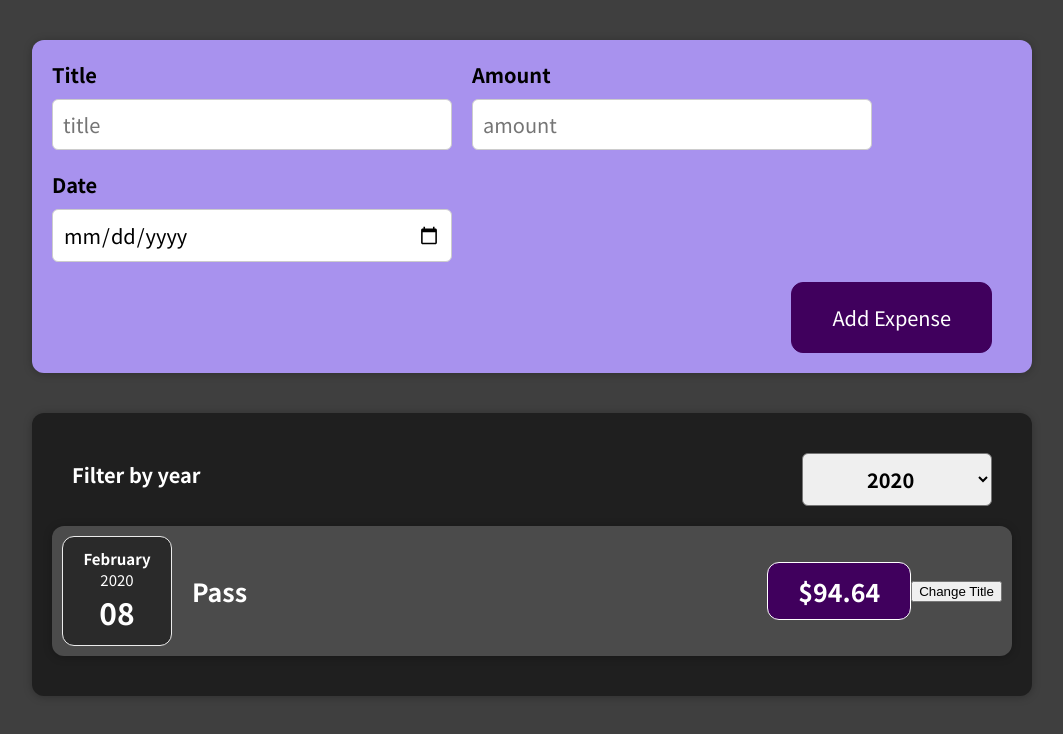
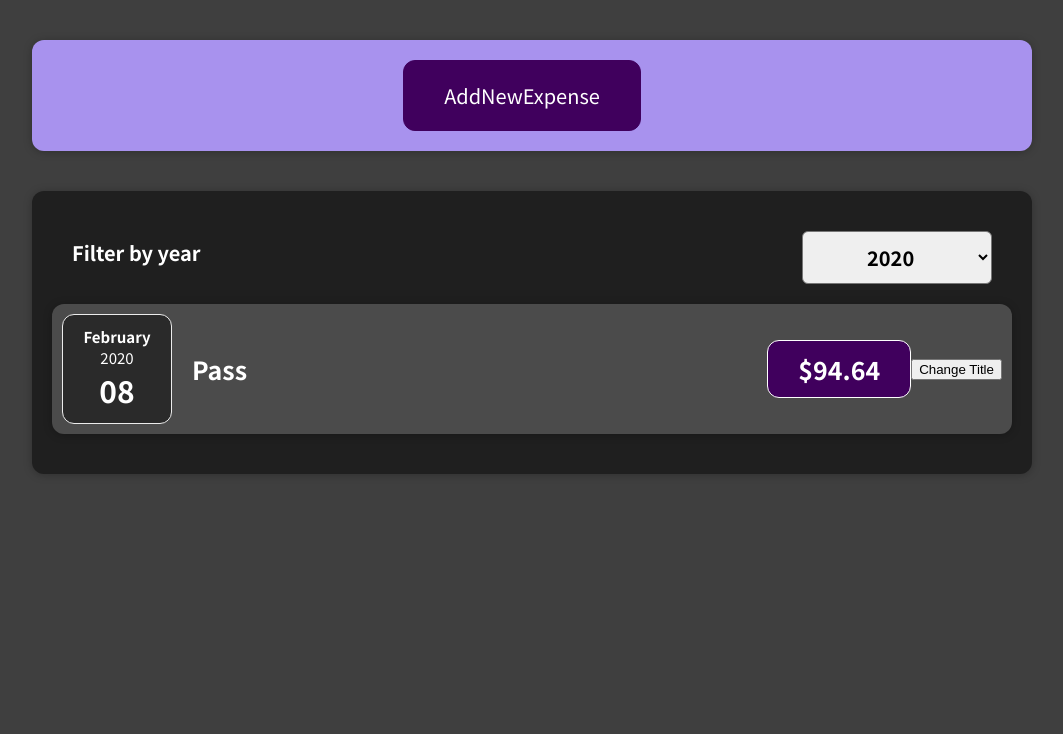
Before and after one commit to AksenovKirill/react-complete-guide, a React (Create React App) app: page / in a window 1280 px wide. Shown: the top 734 px of the page, without its empty margins (108-1171 px from the left). Built offline with nearby package versions, Linux system fonts and the light colour scheme.

Commit message:
added solution 069 practice

```diff
--- a/src/components/Expenses/ExpenseForm/ExpenseForm.jsx
+++ b/src/components/Expenses/ExpenseForm/ExpenseForm.jsx
@@ -1,7 +1,7 @@
 import React, { useState } from "react";
 import "./ExpenseForm.css";
 
-export const ExpenseForm = ({ handleSaveData }) => {
+export const ExpenseForm = ({ handleSaveData, handleClickForm, open }) => {
   const [input, setInput] = useState({
     enteredTitle: "",
     enteredAmount: "",
@@ -34,6 +34,8 @@ export const ExpenseForm = ({ handleSaveData }) => {
 
   return (
     <form onSubmit={handleSubmit}>
+      {open ? (
+        <>
           <div className="new-expense__controls">
             <div className="new-expense__control">
               <label>Title</label>
@@ -67,8 +69,17 @@ export const ExpenseForm = ({ handleSaveData }) => {
             </div>
           </div>
           <div className="new-expense__actions">
+            <button onClick={handleClickForm} type="button">
+              Cancel
+            </button>
             <button type="submit">Add Expense</button>
           </div>
+        </>
+      ) : (
+        <button onClick={handleClickForm} type="button">
+          AddNewExpense
+        </button>
+      )}
     </form>
   );
 };
--- a/src/components/NewExpense/NewExpense.jsx
+++ b/src/components/NewExpense/NewExpense.jsx
@@ -1,8 +1,10 @@
-import React from "react";
+import React, { useState } from "react";
 import { ExpenseForm } from "../Expenses/ExpenseForm/ExpenseForm";
 import "./NewExpense.css";
 
 export const NewExpense = ({ handleAddExpense }) => {
+  const [openExpenseForm, setOpenExpenseForm] = useState(false);
+
   const handleSaveData = (enteredData) => {
     const expenseData = {
       ...enteredData,
@@ -11,9 +13,17 @@ export const NewExpense = ({ handleAddExpense }) => {
     handleAddExpense(expenseData);
   };
 
+  const handleClickForm = () => {
+    setOpenExpenseForm(!openExpenseForm);
+  };
+
   return (
     <div className="new-expense">
-      <ExpenseForm handleSaveData={handleSaveData} />
+      <ExpenseForm
+        handleClickForm={handleClickForm}
+        open={openExpenseForm}
+        handleSaveData={handleSaveData}
+      />
     </div>
   );
 };
```
Lines whose indentation alone changed are shown as unchanged.
